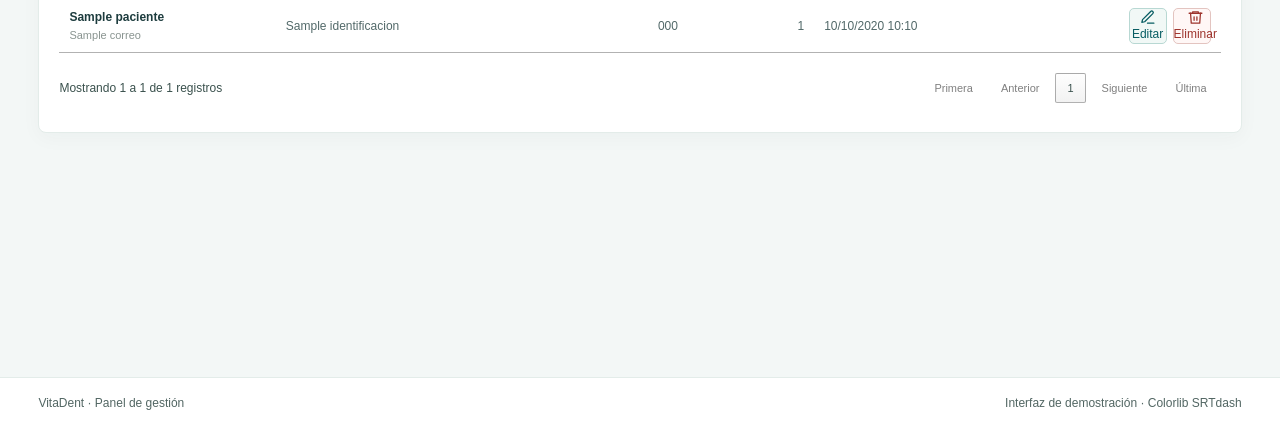
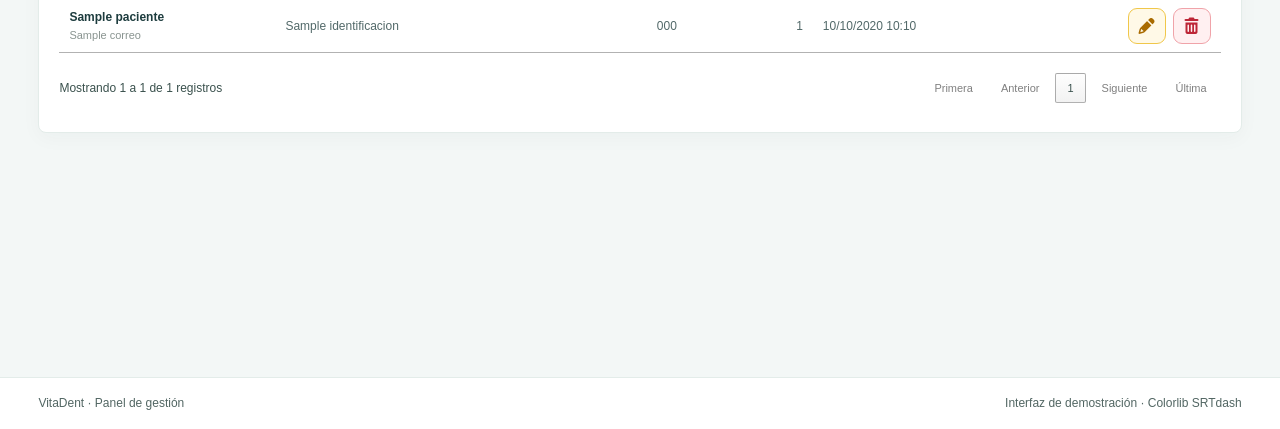
Before and after one commit to AaronChicaiza/AplicacionWebVitadent, a Django app: template web/templates/web/admin/pacientes.html in a window 1280 px wide. Shown: the part 400-829 px from the top of the page. Run offline with Django 5.2, Linux system fonts and the light colour scheme; the template is opened without the code that fills it: most values are stand-ins (such as "Sample title", 1, 10 or a date in 2020); some libraries are stand-ins or nearby versions.

Commit message:
Polish admin table action icons

```diff
--- a/web/static/web/css/admin-datatables.css
+++ b/web/static/web/css/admin-datatables.css
@@ -2,14 +2,15 @@
 .admin-table-toolbar{display:flex;align-items:center;justify-content:space-between;gap:16px;margin:0 0 16px}
 .admin-table-toolbar p{margin:0;color:#526663;font-size:13px;line-height:1.5}
 .admin-count{font-variant-numeric:tabular-nums}
-.admin-crud-actions{display:flex;align-items:center;justify-content:flex-end;gap:6px;white-space:nowrap}
+.admin-crud-actions{display:flex;align-items:center;justify-content:flex-end;gap:7px;white-space:nowrap}
 .admin-crud-actions form{display:inline-flex;margin:0}
-.admin-icon-action{display:inline-grid;width:38px;height:36px;place-items:center;border:1px solid #b8d8d3;border-radius:5px;background:#f1f8f6;color:#075d63;font:inherit;text-decoration:none;cursor:pointer;transition:background-color .16s ease,border-color .16s ease,color .16s ease,transform .16s ease}
-.admin-action-icon{display:block;width:17px;height:17px;fill:none;stroke:currentColor;stroke-linecap:round;stroke-linejoin:round;stroke-width:1.8}
-.admin-icon-action:hover{transform:translateY(-1px);border-color:#087d83;background:#e1f2ef;color:#064c51}
-.admin-icon-action:focus-visible{outline:3px solid #087d834d;outline-offset:2px}
-.admin-icon-action-danger{border-color:#e3c4c0;background:#fff7f6;color:#9e342d}
-.admin-icon-action-danger:hover{border-color:#b64137;background:#fdeae8;color:#812a23}
+.admin-icon-action{display:inline-grid;width:38px;height:36px;place-items:center;border:1px solid #f0c74a;border-radius:9px;background:#fff9e7;color:#a96b00;font:inherit;text-decoration:none;cursor:pointer;transition:background-color .18s ease,border-color .18s ease,color .18s ease,transform .18s ease,box-shadow .18s ease}
+.admin-icon-action .admin-action-glyph{font-size:16px;line-height:1}
+.admin-icon-action-edit:hover{transform:translateY(-2px);border-color:#e2aa16;background:#ffc928;color:#493300;box-shadow:0 5px 12px #d99c1742}
+.admin-icon-action:focus-visible{outline:3px solid #087d834d;outline-offset:3px}
+.admin-icon-action-danger{border-color:#f0a3a9;background:#fff0f1;color:#bd2638}
+.admin-icon-action-danger:hover{transform:translateY(-2px);border-color:#d83346;background:#d83346;color:#fff;box-shadow:0 5px 12px #b8233442}
+@media(prefers-reduced-motion:reduce){.admin-icon-action{transition:none}.admin-icon-action-edit:hover,.admin-icon-action-danger:hover{transform:none}}
 .admin-crud-form{display:grid;gap:14px}
 .admin-crud-form .form-row{display:grid;grid-template-columns:repeat(2,minmax(0,1fr));gap:14px}
 .admin-crud-form .form-group{display:grid;gap:6px;min-width:0}
--- a/web/templates/web/admin/citas.html
+++ b/web/templates/web/admin/citas.html
@@ -5,7 +5,7 @@
 <form class="filter-row" method="get"><label>Buscar <input type="search" name="q" value="{{ busqueda }}" placeholder="Paciente o código"></label><label>Estado <select name="estado"><option value="">Todos</option>{% for valor, etiqueta in estados_cita %}<option value="{{ valor }}" {% if estado_filtro == valor %}selected{% endif %}>{{ etiqueta }}</option>{% endfor %}</select></label><button class="admin-primary" type="submit">Filtrar</button></form>
 <section class="admin-panel admin-table-shell"><div class="admin-table-toolbar"><p>La solicitud solo queda confirmada después de validar horario, profesional y disponibilidad.</p></div><div class="table-responsive"><table class="admin-table" data-datatable data-export="none" data-action-column="5" id="tabla-citas"><thead><tr><th>Paciente</th><th>Tratamiento</th><th>Fecha y hora</th><th>Especialista</th><th>Estado</th><th>Acciones</th></tr></thead><tbody>
 {% for cita in citas %}<tr><td><strong>{{ cita.paciente.nombre_completo }}</strong><small>{{ cita.paciente.telefono }} · {{ cita.codigo }}</small></td><td>{{ cita.tratamiento.nombre }}</td><td data-order="{{ cita.fecha_hora_solicitada|date:'Y-m-d H:i:s' }}">{{ cita.fecha_hora_solicitada|date:'d/m/Y H:i' }}</td><td>{% if cita.especialista %}{{ cita.especialista.nombre_completo }}{% else %}<span class="muted-note">Por asignar</span>{% endif %}</td><td><span class="status status-pending">{{ cita.get_estado_display }}</span>{% if cita.estado == 'atendida' and cita.monto_ingreso != None %}<small>${{ cita.monto_ingreso|floatformat:2 }} registrado</small>{% endif %}</td><td><div class="admin-crud-actions">
-{% if cita.estado != 'cancelada' and cita.estado != 'atendida' %}<button type="button" class="admin-icon-action" title="Editar solicitud" aria-label="Editar solicitud {{ cita.codigo }}" data-edit-record="citaModal" data-edit-title="Editar solicitud {{ cita.codigo }}" data-record-id="{{ cita.pk }}" data-record-paciente="{{ cita.paciente_id }}" data-record-tratamiento="{{ cita.tratamiento_id }}" data-record-especialista="{{ cita.especialista_id|default_if_none:'' }}" data-record-sucursal="{{ cita.sucursal_id|default_if_none:'' }}" data-record-fecha_hora_solicitada="{{ cita.fecha_hora_solicitada|date:'Y-m-d\TH:i' }}"><svg class="admin-action-icon" viewBox="0 0 24 24" aria-hidden="true" focusable="false"><path d="M12 20h9"/><path d="M16.5 3.5a2.12 2.12 0 0 1 3 3L8 18l-4 1 1-4Z"/></svg><span class="sr-only">Editar</span></button>{% endif %}
+{% if cita.estado != 'cancelada' and cita.estado != 'atendida' %}<button type="button" class="admin-icon-action admin-icon-action-edit" title="Editar solicitud" aria-label="Editar solicitud {{ cita.codigo }}" data-edit-record="citaModal" data-edit-title="Editar solicitud {{ cita.codigo }}" data-record-id="{{ cita.pk }}" data-record-paciente="{{ cita.paciente_id }}" data-record-tratamiento="{{ cita.tratamiento_id }}" data-record-especialista="{{ cita.especialista_id|default_if_none:'' }}" data-record-sucursal="{{ cita.sucursal_id|default_if_none:'' }}" data-record-fecha_hora_solicitada="{{ cita.fecha_hora_solicitada|date:'Y-m-d\TH:i' }}"><i class="fa fa-pencil admin-action-glyph" aria-hidden="true"></i></button>{% endif %}
 {% if cita.estado == 'solicitada' or cita.estado == 'reprogramada' %}<form method="post">{% csrf_token %}<input type="hidden" name="cita_id" value="{{ cita.pk }}"><button class="admin-icon-action" name="accion" value="confirmar" type="submit">Confirmar</button></form>{% endif %}
 {% if cita.estado == 'confirmada' or cita.estado == 'reprogramada' %}<form class="attendance-form" method="post">{% csrf_token %}<input type="hidden" name="cita_id" value="{{ cita.pk }}"><label class="sr-only" for="monto-ingreso-{{ cita.pk }}">Ingreso recibido en dólares para {{ cita.codigo }}</label><span aria-hidden="true">$</span><input id="monto-ingreso-{{ cita.pk }}" name="monto_ingreso" type="number" min="0" max="99999999.99" step="0.01" placeholder="0.00" required><button name="accion" value="atender" type="submit">Atender</button></form>{% endif %}
 {% if cita.estado != 'cancelada' and cita.estado != 'atendida' %}<form method="post" data-delete-confirm="La cita cambiará al estado Cancelada y permanecerá en el historial.">{% csrf_token %}<input type="hidden" name="cita_id" value="{{ cita.pk }}"><button class="admin-icon-action admin-icon-action-danger" name="accion" value="cancelar" type="submit">Cancelar</button></form>{% endif %}
--- a/web/templates/web/admin/especialistas.html
+++ b/web/templates/web/admin/especialistas.html
@@ -8,8 +8,8 @@
   {% for especialista in catalogo_especialistas %}<tr>
     <td><strong>{{ especialista.nombre_completo }}</strong></td><td>{{ especialista.especialidad }}</td><td>{% if especialista.usuario %}{{ especialista.usuario.username }}{% else %}<span class="muted-note">Sin usuario vinculado</span>{% endif %}</td><td>{% if especialista.activo %}<span class="status status-confirmed">Activo</span>{% else %}<span class="status status-pending">Inactivo</span>{% endif %}</td>
     <td><div class="admin-crud-actions">
-      <button type="button" class="admin-icon-action" aria-label="Editar {{ especialista.nombre_completo }}" title="Editar" data-edit-record="especialistaModal" data-edit-title="Editar especialista" data-record-id="{{ especialista.pk }}" data-record-nombre_completo="{{ especialista.nombre_completo }}" data-record-especialidad="{{ especialista.especialidad }}" data-record-usuario="{{ especialista.usuario_id|default_if_none:'' }}" data-record-activo="{% if especialista.activo %}true{% else %}false{% endif %}"><svg class="admin-action-icon" viewBox="0 0 24 24" aria-hidden="true" focusable="false"><path d="M12 20h9"/><path d="M16.5 3.5a2.12 2.12 0 0 1 3 3L8 18l-4 1 1-4Z"/></svg><span class="sr-only">Editar</span></button>
-      <form method="post" data-delete-confirm="Si tiene citas u horarios, el perfil se desactivará para conservar el historial.">{% csrf_token %}<input type="hidden" name="accion" value="eliminar"><input type="hidden" name="registro_id" value="{{ especialista.pk }}"><button type="submit" class="admin-icon-action admin-icon-action-danger" aria-label="Eliminar o desactivar {{ especialista.nombre_completo }}" title="Eliminar"><svg class="admin-action-icon" viewBox="0 0 24 24" aria-hidden="true" focusable="false"><path d="M3 6h18"/><path d="M8 6V4h8v2"/><path d="m19 6-1 14H6L5 6"/><path d="M10 11v5M14 11v5"/></svg><span class="sr-only">Eliminar</span></button></form>
+      <button type="button" class="admin-icon-action admin-icon-action-edit" aria-label="Editar {{ especialista.nombre_completo }}" title="Editar" data-edit-record="especialistaModal" data-edit-title="Editar especialista" data-record-id="{{ especialista.pk }}" data-record-nombre_completo="{{ especialista.nombre_completo }}" data-record-especialidad="{{ especialista.especialidad }}" data-record-usuario="{{ especialista.usuario_id|default_if_none:'' }}" data-record-activo="{% if especialista.activo %}true{% else %}false{% endif %}"><i class="fa fa-pencil admin-action-glyph" aria-hidden="true"></i></button>
+      <form method="post" data-delete-confirm="Si tiene citas u horarios, el perfil se desactivará para conservar el historial.">{% csrf_token %}<input type="hidden" name="accion" value="eliminar"><input type="hidden" name="registro_id" value="{{ especialista.pk }}"><button type="submit" class="admin-icon-action admin-icon-action-danger" aria-label="Eliminar o desactivar {{ especialista.nombre_completo }}" title="Eliminar"><i class="fa fa-trash-can admin-action-glyph" aria-hidden="true"></i></button></form>
     </div></td>
   </tr>{% endfor %}
   </tbody></table></div>
--- a/web/templates/web/admin/pacientes.html
+++ b/web/templates/web/admin/pacientes.html
@@ -5,8 +5,8 @@
 <section class="admin-panel admin-table-shell"><div class="admin-table-toolbar"><p>{{ pacientes|length }} pacientes. Por privacidad, esta tabla no ofrece exportación de datos personales.</p></div>
   <div class="table-responsive"><table class="admin-table" data-datatable data-export="none" data-action-column="5" id="tabla-pacientes"><thead><tr><th>Paciente</th><th>Identificación</th><th>Teléfono</th><th>Citas</th><th>Registrado</th><th>Acciones</th></tr></thead><tbody>
   {% for paciente in pacientes %}<tr><td><strong>{{ paciente.nombre_completo }}</strong>{% if paciente.correo %}<small>{{ paciente.correo }}</small>{% endif %}</td><td>{{ paciente.identificacion|default:'—' }}</td><td>{{ paciente.telefono }}</td><td>{{ paciente.total_citas }}</td><td>{{ paciente.creado_en|date:'d/m/Y H:i' }}</td><td><div class="admin-crud-actions">
-    <button type="button" class="admin-icon-action" title="Editar" aria-label="Editar datos de {{ paciente.nombre_completo }}" data-edit-record="pacienteModal" data-edit-title="Editar paciente" data-record-id="{{ paciente.pk }}" data-record-nombre_completo="{{ paciente.nombre_completo }}" data-record-identificacion="{{ paciente.identificacion|default_if_none:'' }}" data-record-telefono="{{ paciente.telefono }}" data-record-correo="{{ paciente.correo }}"><svg class="admin-action-icon" viewBox="0 0 24 24" aria-hidden="true" focusable="false"><path d="M12 20h9"/><path d="M16.5 3.5a2.12 2.12 0 0 1 3 3L8 18l-4 1 1-4Z"/></svg><span class="sr-only">Editar</span></button>
-    <form method="post" data-delete-confirm="Si hay citas vinculadas, el paciente se conserva para mantener el historial.">{% csrf_token %}<input type="hidden" name="accion" value="eliminar"><input type="hidden" name="registro_id" value="{{ paciente.pk }}"><button type="submit" class="admin-icon-action admin-icon-action-danger" title="Eliminar" aria-label="Eliminar {{ paciente.nombre_completo }}"><svg class="admin-action-icon" viewBox="0 0 24 24" aria-hidden="true" focusable="false"><path d="M3 6h18"/><path d="M8 6V4h8v2"/><path d="m19 6-1 14H6L5 6"/><path d="M10 11v5M14 11v5"/></svg><span class="sr-only">Eliminar</span></button></form>
+    <button type="button" class="admin-icon-action admin-icon-action-edit" title="Editar" aria-label="Editar datos de {{ paciente.nombre_completo }}" data-edit-record="pacienteModal" data-edit-title="Editar paciente" data-record-id="{{ paciente.pk }}" data-record-nombre_completo="{{ paciente.nombre_completo }}" data-record-identificacion="{{ paciente.identificacion|default_if_none:'' }}" data-record-telefono="{{ paciente.telefono }}" data-record-correo="{{ paciente.correo }}"><i class="fa fa-pencil admin-action-glyph" aria-hidden="true"></i></button>
+    <form method="post" data-delete-confirm="Si hay citas vinculadas, el paciente se conserva para mantener el historial.">{% csrf_token %}<input type="hidden" name="accion" value="eliminar"><input type="hidden" name="registro_id" value="{{ paciente.pk }}"><button type="submit" class="admin-icon-action admin-icon-action-danger" title="Eliminar" aria-label="Eliminar {{ paciente.nombre_completo }}"><i class="fa fa-trash-can admin-action-glyph" aria-hidden="true"></i></button></form>
   </div></td></tr>{% endfor %}
   </tbody></table></div>
   {% if not pacientes %}<div class="admin-table-empty"><strong>Aún no hay pacientes</strong><p>Los datos aparecerán cuando el bot registre una solicitud de cita.</p></div>{% endif %}
--- a/web/templates/web/admin/tratamientos.html
+++ b/web/templates/web/admin/tratamientos.html
@@ -5,8 +5,8 @@
 <section class="admin-panel admin-table-shell"><div class="admin-table-toolbar"><p>{{ catalogo_tratamientos|length }} tratamientos. Los procedimientos vinculados a citas se desactivan en vez de borrarse del historial.</p></div>
   <div class="table-responsive"><table class="admin-table" data-datatable data-action-column="4" id="tabla-tratamientos"><thead><tr><th>Tratamiento</th><th>Área</th><th>Duración</th><th>Estado</th><th>Acciones</th></tr></thead><tbody>
   {% for tratamiento in catalogo_tratamientos %}<tr><td><strong>{{ tratamiento.nombre }}</strong></td><td>{{ tratamiento.area }}</td><td>{% if tratamiento.duracion_minutos %}{{ tratamiento.duracion_minutos }} min{% else %}30 min predeterminados{% endif %}</td><td>{% if tratamiento.activo %}<span class="status status-confirmed">Activo</span>{% else %}<span class="status status-pending">Inactivo</span>{% endif %}</td><td><div class="admin-crud-actions">
-    <button type="button" class="admin-icon-action" title="Editar" aria-label="Editar {{ tratamiento.nombre }}" data-edit-record="tratamientoModal" data-edit-title="Editar tratamiento" data-record-id="{{ tratamiento.pk }}" data-record-nombre="{{ tratamiento.nombre }}" data-record-area="{{ tratamiento.area }}" data-record-duracion_minutos="{{ tratamiento.duracion_minutos|default_if_none:'' }}" data-record-activo="{% if tratamiento.activo %}true{% else %}false{% endif %}"><svg class="admin-action-icon" viewBox="0 0 24 24" aria-hidden="true" focusable="false"><path d="M12 20h9"/><path d="M16.5 3.5a2.12 2.12 0 0 1 3 3L8 18l-4 1 1-4Z"/></svg><span class="sr-only">Editar</span></button>
-    <form method="post" data-delete-confirm="Si el tratamiento tiene citas, se desactivará para conservar el historial.">{% csrf_token %}<input type="hidden" name="accion" value="eliminar"><input type="hidden" name="registro_id" value="{{ tratamiento.pk }}"><button type="submit" class="admin-icon-action admin-icon-action-danger" title="Eliminar" aria-label="Eliminar o desactivar {{ tratamiento.nombre }}"><svg class="admin-action-icon" viewBox="0 0 24 24" aria-hidden="true" focusable="false"><path d="M3 6h18"/><path d="M8 6V4h8v2"/><path d="m19 6-1 14H6L5 6"/><path d="M10 11v5M14 11v5"/></svg><span class="sr-only">Eliminar</span></button></form>
+    <button type="button" class="admin-icon-action admin-icon-action-edit" title="Editar" aria-label="Editar {{ tratamiento.nombre }}" data-edit-record="tratamientoModal" data-edit-title="Editar tratamiento" data-record-id="{{ tratamiento.pk }}" data-record-nombre="{{ tratamiento.nombre }}" data-record-area="{{ tratamiento.area }}" data-record-duracion_minutos="{{ tratamiento.duracion_minutos|default_if_none:'' }}" data-record-activo="{% if tratamiento.activo %}true{% else %}false{% endif %}"><i class="fa fa-pencil admin-action-glyph" aria-hidden="true"></i></button>
+    <form method="post" data-delete-confirm="Si el tratamiento tiene citas, se desactivará para conservar el historial.">{% csrf_token %}<input type="hidden" name="accion" value="eliminar"><input type="hidden" name="registro_id" value="{{ tratamiento.pk }}"><button type="submit" class="admin-icon-action admin-icon-action-danger" title="Eliminar" aria-label="Eliminar o desactivar {{ tratamiento.nombre }}"><i class="fa fa-trash-can admin-action-glyph" aria-hidden="true"></i></button></form>
   </div></td></tr>{% endfor %}
   </tbody></table></div>
   {% if not catalogo_tratamientos %}<div class="admin-table-empty"><strong>Catálogo vacío</strong><p>Agrega los procedimientos autorizados por VitaDent.</p></div>{% endif %}
```
Also changed, not shown: web/templates/web/admin/agenda.html (+1 -1 lines), web/templates/web/admin/sucursales.html (+1 -1 lines).
